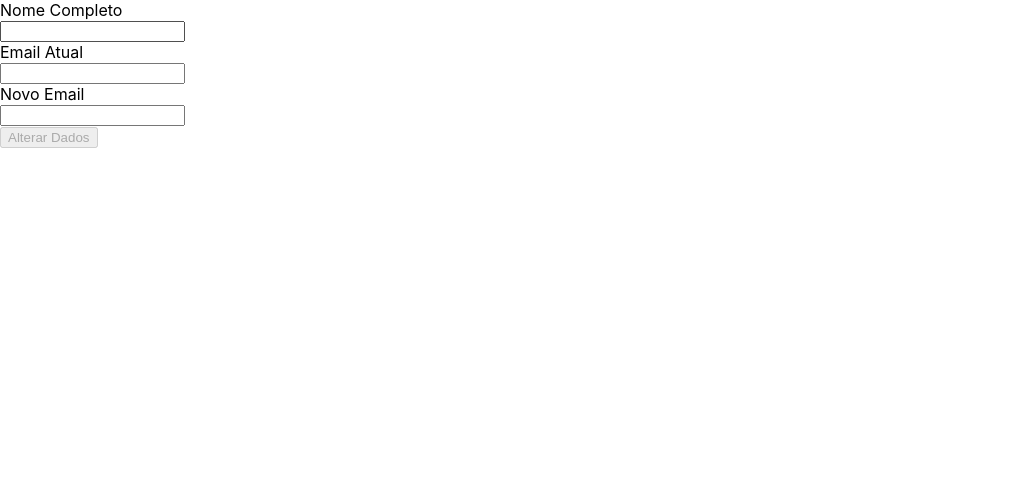
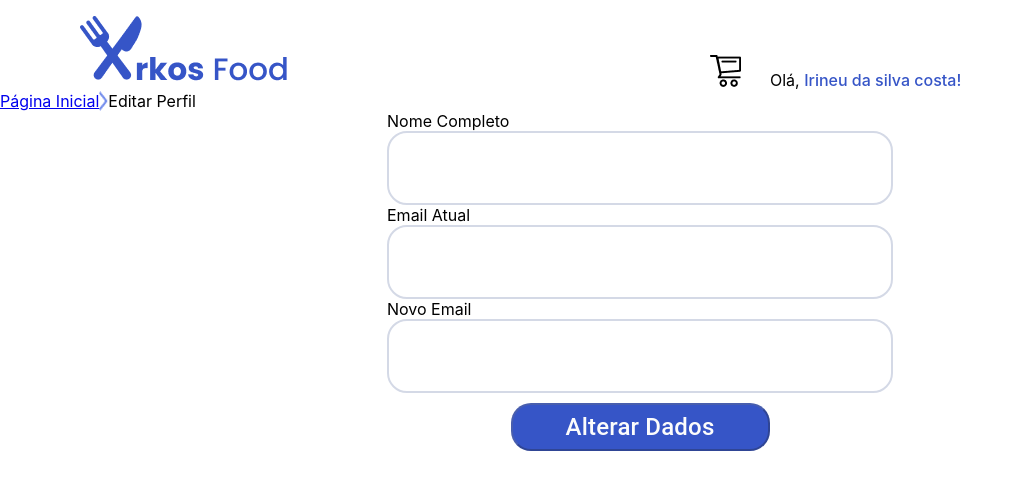
Before and after one commit to SamuelPPlab/Arkos-Food, a React (Create React App) app: page /edit-profile in a window 1280 px wide. Shown: the top 490 px of the page, without its empty margins (0-1023 px from the left). Built offline with nearby package versions, Linux system fonts and the light colour scheme.

Commit message:
Form de edição do perfil estilizado.

```diff
--- /dev/null
+++ b/src/CSS/editProfile.css
@@ -0,0 +1,35 @@
+#editProfileForm {
+  width: 100%;
+}
+
+#formContainer {
+  width: 100%;
+  display: flex;
+  justify-content: center;
+  flex-direction: column;
+}
+
+#editProfileButton {
+  width: 259px;
+  height: 48px;
+  left: 590px;
+  top: 542px;
+  background: #3655C7;
+  border-radius: 20px;
+  font-family: Roboto;
+  font-style: normal;
+  font-weight: 500;
+  font-size: 24px;
+  line-height: 120%;
+  letter-spacing: 0.007em;
+  color: #FCFCFC;
+  margin-top: 10px;
+}
+
+.input {
+  width: 506px;
+  height: 74px;
+  border: 2px solid #D4D9E6;
+  box-sizing: border-box;
+  border-radius: 20px;
+}
--- a/src/components/Header.jsx
+++ b/src/components/Header.jsx
@@ -18,7 +18,7 @@ const Header = ({ location, quantity }) => {
     src: SmallShoppingCart,
     style: quantity === 0
       ? { paddingTop: '25px' }
-      : { paddingTop: location === 'Carrinho' && '25px', paddingRight: '15px' },
+      : { paddingTop: location !== 'Main' && '25px', paddingRight: '15px' },
     alt: "Small Shopping Cart"
   };
 
--- a/src/pages/EditProfile.jsx
+++ b/src/pages/EditProfile.jsx
@@ -3,6 +3,9 @@ import { Navigate } from "react-router";
 import Button from "../components/Button";
 import Input from "../components/Input";
 import { emailValidator, validateUserName } from "../services/validators";
+import Header from "../components/Header";
+import NavigationBar from "../components/NavigationBar";
+import "../CSS/editProfile.css";
 
 const EditProfile = () => {
 
@@ -19,13 +22,20 @@ const EditProfile = () => {
     if(isNewEmailValid && isUsernameValid) {
       return setDisableEditDetails(false);
     }
-  }, [fullName, newEmail])
+  }, [fullName, newEmail]);
+
+  const inputStyle = {
+    width: '100%',
+    display: 'flex',
+    justifyContent: 'center',
+  };
 
   const fullNameProps = {
     id: 'EditarNomeCompleto',
     name: 'Nome Completo',
     fieldValue: fullName,
     setFieldValue: setFullName,
+    className: 'input',
   };
 
   const currentEmailProps = {
@@ -34,6 +44,7 @@ const EditProfile = () => {
     fieldValue: currentEmail,
     setFieldValue: setCurrentEmail,
     type: "email",
+    className: 'input',
   };
 
   const NewEmailProps = {
@@ -42,10 +53,11 @@ const EditProfile = () => {
     fieldValue: newEmail,
     setFieldValue: setNewEmail,
     type: "email",
+    className: 'input',
   };
 
   const editProfileProps = {
-    id: "editDetails",
+    id: "editProfileButton",
     name: "Alterar Dados",
     onClick: () => {
       setGoBackToMain(true);
@@ -59,13 +71,25 @@ const EditProfile = () => {
   const emailWarning = <div>O email deve ter o formato correto.</div>;
 
   return(
-    <div>
+    <div id="editProfileForm">
+      <Header />
+      <NavigationBar currentPage="Editar Perfil" />
+      <div id="formContainer">
+        <div style={inputStyle}>
           <Input {...fullNameProps} />
           {(!validateUserName(fullName) && fullName !== '') && nameWarning}
+        </div>
+        <div style={inputStyle}>
           <Input {...currentEmailProps} />
+        </div>
+        <div style={inputStyle}>
           <Input {...NewEmailProps} />
           {(!emailValidator(newEmail) && newEmail !== '') && emailWarning}
+        </div>
+        <div style={inputStyle}>
           <Button {...editProfileProps} />
+        </div>
+      </div>
     </div>
   );
 };
```
Lines whose indentation alone changed are shown as unchanged.
